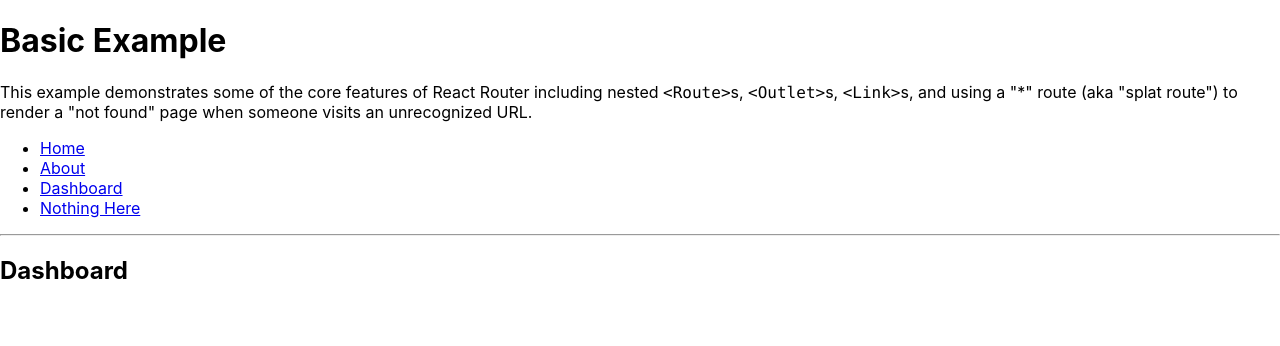
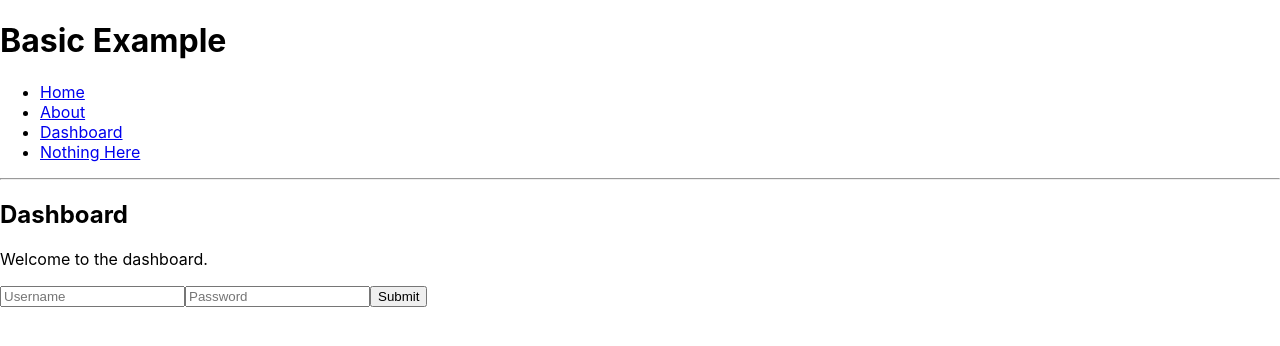
Before and after one commit to cienfuegos-dev/testing-cypress, a React (Create React App) app: page /dashboard in a window 1280 px wide. Shown: the top 346 px of the page. Built offline with nearby package versions, Linux system fonts and the light colour scheme.

Commit message:
More complex example

```diff
--- a/src/App.tsx
+++ b/src/App.tsx
@@ -9,24 +9,11 @@
   return (
     <div>
       <h1>Basic Example</h1>
-      <p>
-        This example demonstrates some of the core features of React Router
-        including nested <code>&lt;Route&gt;</code>s,{" "}
-        <code>&lt;Outlet&gt;</code>s, <code>&lt;Link&gt;</code>s, and using a
-        "*" route (aka "splat route") to render a "not found" page when someone
-        visits an unrecognized URL.
-      </p>
-      {/* Routes nest inside one another. Nested route paths build upon
-            parent route paths, and nested route elements render inside
-            parent route elements. See the note about <Outlet> below. */}
       <Routes>
         <Route path="/" element={<Layout />}>
           <Route index element={<Home />} />
           <Route path="about" element={<About />} />
           <Route path="dashboard" element={<Dashboard />} />
-          {/* Using path="*"" means "match anything", so this route
-                acts like a catch-all for URLs that we don't have explicit
-                routes for. */}
           <Route path="*" element={<NoMatch />} />
         </Route>
       </Routes>
--- a/src/pages/Dashboard.tsx
+++ b/src/pages/Dashboard.tsx
@@ -1,7 +1,27 @@
+import { FormEventHandler, useState } from "react";
+
 export function Dashboard() {
+
+    const [username, setUsername] = useState("");
+    const [password, setPassword] = useState("");
+    const [welcomeText, setWelcomeText] = useState("");
+
+    const onSubmit: FormEventHandler = (e) => {
+        e.preventDefault();
+        setWelcomeText(`Hi there, ${username}!`);
+    };
     return (
         <div>
             <h2>Dashboard</h2>
+            <p>Welcome to the dashboard.</p>
+            <form onSubmit={onSubmit}>
+                <input type="text" placeholder="Username" data-username value={username} onChange={e => setUsername(e.target.value)} />
+                <input type="password" placeholder="Password" data-password value={password} onChange={e => setPassword(e.target.value)} />
+                <button type="submit">Submit</button>
+            </form>
+            <p>
+                {welcomeText}
+            </p>
         </div>
     );
 }
```
Also changed, not shown: 1 other file (tests, documents, lock files or other folders).
